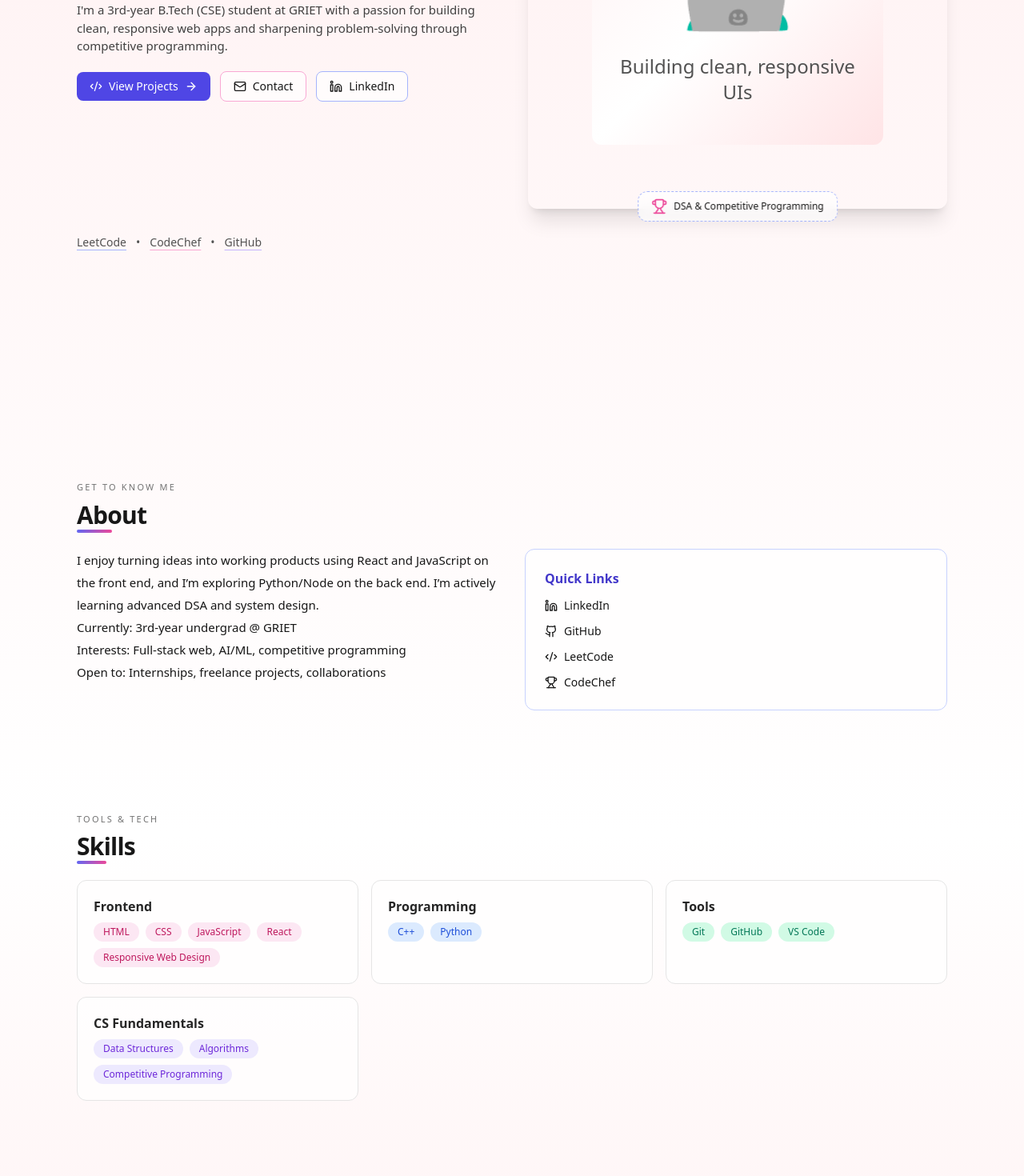
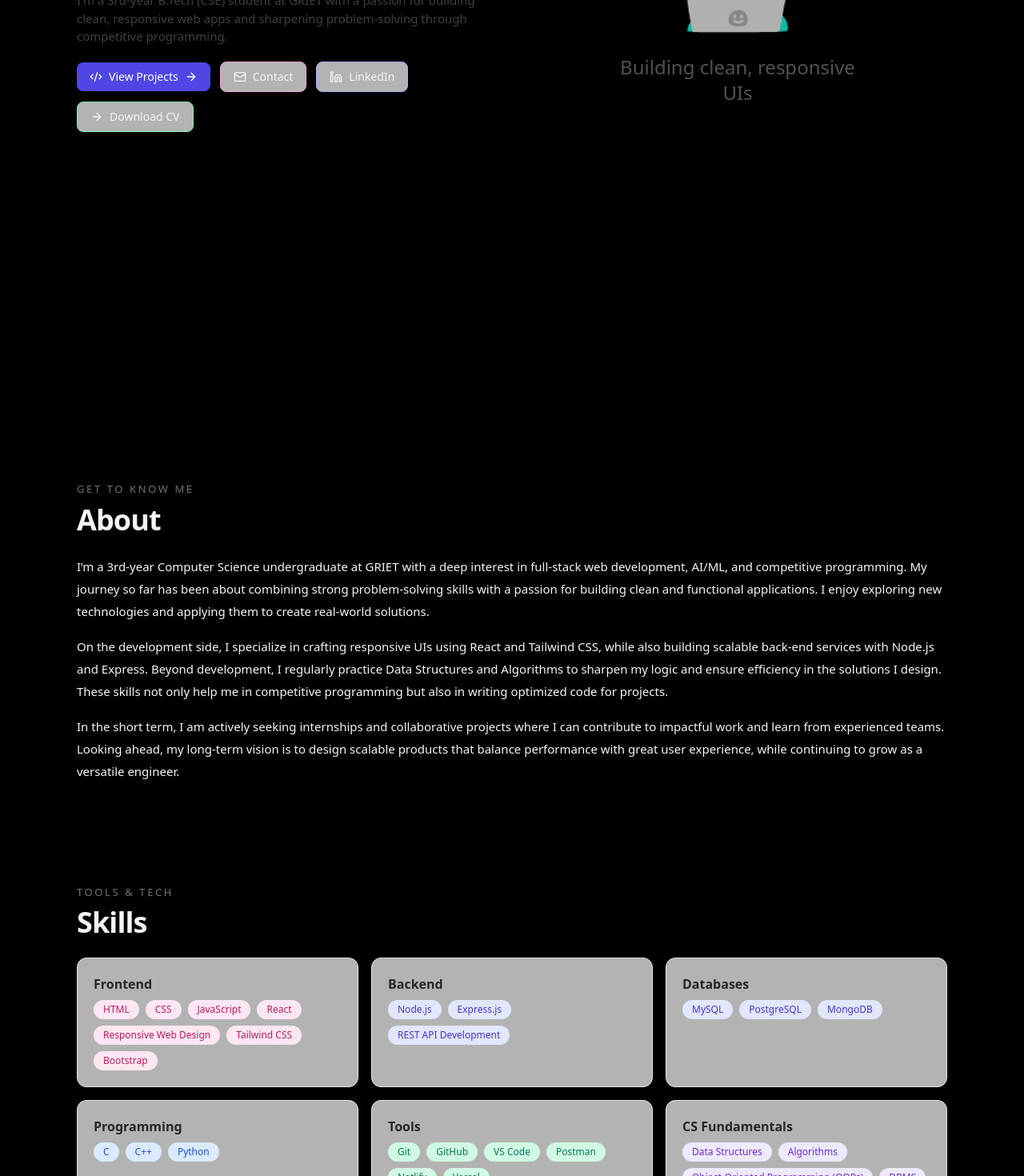
Before and after one commit to pranayreddy-08/Pranay-s-portfolio, a React (Vite) app: page / in a window 1280 px wide. Shown: the part 320-1790 px from the top of the page at 80% size. Built offline with nearby package versions, Linux system fonts and the light colour scheme.

Commit message:
feat: portfolio UI updates (dark theme, about rewrite, new skills, projects, resume button)

```diff
--- a/src/App.jsx
+++ b/src/App.jsx
@@ -17,13 +17,40 @@ const DATA = {
     leetcode: 'https://leetcode.com/u/1by8FRI9TP/',
     codechef: 'https://www.codechef.com/users/pranay3214',
   },
-  skills: [
-    { group: 'Frontend', items: ['HTML', 'CSS', 'JavaScript', 'React', 'Responsive Web Design'] },
-    { group: 'Programming', items: ['C++', 'Python'] },
-    { group: 'Tools', items: ['Git', 'GitHub', 'VS Code'] },
-    { group: 'CS Fundamentals', items: ['Data Structures', 'Algorithms', 'Competitive Programming'] },
-  ],
+skills: [
+  {
+    group: 'Frontend',
+    items: ['HTML','CSS','JavaScript','React','Responsive Web Design','Tailwind CSS','Bootstrap'],
+  },
+  {
+    group: 'Backend',
+    items: ['Node.js','Express.js','REST API Development'],
+  },
+  {
+    group: 'Databases',
+    items: ['MySQL','PostgreSQL','MongoDB'],
+  },
+  {
+    group: 'Programming',
+    items: ['C','C++','Python'],
+  },
+  {
+    group: 'Tools',
+    items: ['Git','GitHub','VS Code','Postman','Netlify','Vercel'],
+  },
+  {
+    group: 'CS Fundamentals',
+    items: ['Data Structures','Algorithms','Object-Oriented Programming (OOPs)','DBMS','Operating Systems','System Design','Competitive Programming'],
+  },
+],
+
   projects: [
+    {
+    title: 'VeriHire (In Development)',
+    desc: 'Professional networking platform validating identities and skills to curb fraudulent profiles.',
+    tech: ['React', 'Node.js', 'PostgreSQL'],
+    link: 'https://github.com/pranayreddy-08/Verihire',
+    },
     {
       title: 'Deepfake Detection (WIP)',
       desc: 'Exploratory project on detecting AI-generated media (images/videos).',
@@ -84,7 +111,7 @@ function Nav() {
   }, []);
 
   return (
-<header className="sticky top-0 z-50 border-b border-rose-200/60 dark:border-rose-900/60 backdrop-blur bg-rose-100/90 dark:bg-rose-950/90">
+<header className="sticky top-0 z-60 border-b-2 border-neutral-700 bg-black h-15 backdrop-blur flex items-center">
       <Container>
         <div className="h-14 flex items-center justify-between">
           <a href="#home" className="font-semibold text-base sm:text-lg tracking-tight">
@@ -156,11 +183,10 @@ function Section({ id, title, children, kicker }) {
     <section id={id} className="scroll-mt-24 py-12 sm:py-16">
       <Container>
         {kicker && (
-          <p className="text-[11px] uppercase tracking-[0.2em] text-neutral-500 mb-2">{kicker}</p>
+          <p className="text-[13px] uppercase tracking-[0.2em] text-neutral-500 mb-2">{kicker}</p>
         )}
-        <h2 className="text-2xl sm:text-3xl font-bold mb-6 tracking-tight relative inline-block">
+        <h2 className="text-xl sm:text-4xl font-bold mb-6 tracking-tight relative inline-block">
           {title}
-          <span className="absolute left-0 -bottom-1 w-1/2 h-1 bg-gradient-to-r from-indigo-500 to-pink-500 rounded-full"></span>
         </h2>
         {children}
       </Container>
@@ -177,12 +203,14 @@ function Hero() {
         <div className="min-h-dvh">
           <div className="grid lg:grid-cols-2 gap-10 items-center">
             <div>
+
+              <h1 className="text-3xl sm:text-4xl lg:text-[42px] font-extrabold leading-[1.15] tracking-tight">
+                Hi, I’m <span className="text-indigo-700 dark:text-indigo-300">{DATA.name}</span>
+              </h1>
+              <br />
               <div className="inline-flex items-center gap-2 rounded-full border border-indigo-200 dark:border-indigo-800 px-3 py-1 text-xs font-medium mb-3 bg-white/70 dark:bg-neutral-900/70">
                 <BrainCircuit className="size-3" /> {DATA.headline}
               </div>
-              <h1 className="text-3xl sm:text-4xl lg:text-[42px] font-extrabold leading-[1.15] tracking-tight">
-                Hi, I’m <span className="text-indigo-700 dark:text-indigo-300">{DATA.name}</span>
-              </h1>
               <p className="mt-3 text-neutral-700 dark:text-neutral-300 max-w-prose text-[15px]">
                 {DATA.about}
               </p>
@@ -207,6 +235,14 @@ function Hero() {
                 >
                   <Linkedin className="size-4" /> LinkedIn
                 </a>
+                <a
+                  href="/Pranay_resume (12).pdf"
+                  download
+                  className="inline-flex items-center gap-2 rounded-lg border border-green-300 dark:border-green-700 px-4 py-2 text-sm font-medium bg-white/70 dark:bg-neutral-900/70 hover:bg-green-50 dark:hover:bg-green-900/30 transition"
+                >
+                  <ArrowRight className="size-4" /> Download CV
+                </a>
+
               </div>
             </div>
 
@@ -219,42 +255,10 @@ function Hero() {
                   </p>
                 </div>
               </div>
-              <div className="absolute -bottom-4 left-1/2 -translate-x-1/2 hidden sm:block">
-                <div className="rounded-xl border border-dashed border-indigo-300 dark:border-indigo-700 px-4 py-2 text-xs inline-flex items-center gap-2 bg-white/70 dark:bg-neutral-900/70 backdrop-blur">
-                  <Trophy className="size-5 text-pink-500" /> DSA & Competitive Programming
-                </div>
-              </div>
             </div>
           </div>
 
-          <div className="mt-8 flex flex-wrap gap-3 text-sm text-neutral-600 dark:text-neutral-400">
-            <a
-              href={DATA.links.leetcode}
-              target="_blank"
-              rel="noreferrer"
-              className="underline underline-offset-4 decoration-indigo-300 hover:decoration-indigo-500"
-            >
-              LeetCode
-            </a>
-            <span>•</span>
-            <a
-              href={DATA.links.codechef}
-              target="_blank"
-              rel="noreferrer"
-              className="underline underline-offset-4 decoration-pink-300 hover:decoration-pink-500"
-            >
-              CodeChef
-            </a>
-            <span>•</span>
-            <a
-              href={DATA.links.github}
-              target="_blank"
-              rel="noreferrer"
-              className="underline underline-offset-4 decoration-violet-300 hover:decoration-violet-500"
-            >
-              GitHub
-            </a>
-          </div>
+
         </div>
       </Container>
     </div>
@@ -264,30 +268,35 @@ function Hero() {
 function About() {
   return (
     <Section id="about" title="About" kicker="Get to know me">
-      <div className="grid md:grid-cols-2 gap-8">
-        <div className="prose dark:prose-invert max-w-none">
-          <p className="text-[15px] leading-7">
-            {DATA.summary}
-          </p>
-          <ul className="text-[15px] leading-7 marker:text-indigo-500">
-            <li>Currently: 3rd-year undergrad @ GRIET</li>
-            <li>Interests: Full-stack web, AI/ML, competitive programming</li>
-            <li>Open to: Internships, freelance projects, collaborations</li>
-          </ul>
-        </div>
-        <div className="rounded-xl border border-indigo-200 dark:border-indigo-800 p-6 bg-white/70 dark:bg-neutral-950/40">
-          <h3 className="font-semibold mb-3 text-indigo-700 dark:text-indigo-300">Quick Links</h3>
-          <div className="flex flex-col gap-3 text-sm">
-            <a className="inline-flex items-center gap-2 hover:text-indigo-600 dark:hover:text-indigo-400" href={DATA.links.linkedin} target="_blank" rel="noreferrer"><Linkedin className="size-4"/> LinkedIn</a>
-            <a className="inline-flex items-center gap-2 hover:text-indigo-600 dark:hover:text-indigo-400" href={DATA.links.github} target="_blank" rel="noreferrer"><Github className="size-4"/> GitHub</a>
-            <a className="inline-flex items-center gap-2 hover:text-indigo-600 dark:hover:text-indigo-400" href={DATA.links.leetcode} target="_blank" rel="noreferrer"><Code2 className="size-4"/> LeetCode</a>
-            <a className="inline-flex items-center gap-2 hover:text-indigo-600 dark:hover:text-indigo-400" href={DATA.links.codechef} target="_blank" rel="noreferrer"><Trophy className="size-4"/> CodeChef</a>
-          </div>
-        </div>
+      <div className="max-w-6xl mx-auto text-left">
+        <p className="text-[15px] leading-7 mb-4">
+          I’m a 3rd-year Computer Science undergraduate at GRIET with a deep interest in
+          full-stack web development, AI/ML, and competitive programming. My journey so far
+          has been about combining strong problem-solving skills with a passion for building
+          clean and functional applications. I enjoy exploring new technologies and applying
+          them to create real-world solutions.
+        </p>
+
+        <p className="text-[15px] leading-7 mb-4">
+          On the development side, I specialize in crafting responsive UIs using React and
+          Tailwind CSS, while also building scalable back-end services with Node.js and
+          Express. Beyond development, I regularly practice Data Structures and Algorithms
+          to sharpen my logic and ensure efficiency in the solutions I design. These skills
+          not only help me in competitive programming but also in writing optimized code for
+          projects.
+        </p>
+
+        <p className="text-[15px] leading-7">
+          In the short term, I am actively seeking internships and collaborative projects
+          where I can contribute to impactful work and learn from experienced teams. Looking
+          ahead, my long-term vision is to design scalable products that balance performance
+          with great user experience, while continuing to grow as a versatile engineer.
+        </p>
       </div>
     </Section>
   );
 }
+
 
 function Skills() {
   return (
@@ -350,13 +359,6 @@ function Projects() {
           </a>
         ))}
 
-        {/* Placeholder card to add more projects */}
-        <div className="rounded-xl border border-dashed border-indigo-300 dark:border-indigo-700 p-6 flex flex-col items-start justify-center bg-white/60 dark:bg-neutral-950/30">
-          <p className="text-sm text-neutral-600 dark:text-neutral-400">Have more work?</p>
-          <button className="mt-2 inline-flex items-center gap-2 rounded-lg border border-indigo-300 dark:border-indigo-700 px-3 py-1.5 text-sm hover:bg-indigo-50 dark:hover:bg-indigo-900/30">
-            Add a project
-          </button>
-        </div>
       </div>
     </Section>
   );
@@ -426,7 +428,7 @@ function Contact() {
 
 function Footer() {
   return (
-      <footer className="py-10 border-t border-rose-200 dark:border-rose-900 bg-rose-100/90 dark:bg-rose-950/90">
+      <footer className="py-10 border-t border-neutral-800 bg-black-700">
       <Container>
         <div className="flex flex-col sm:flex-row items-center justify-between gap-4 text-sm text-neutral-500">
           <p>
@@ -467,7 +469,7 @@ function Footer() {
 
 export default function Portfolio() {
   return (
-<div className="min-h-dvh bg-gradient-to-b from-rose-50 via-white to-rose-100 text-neutral-900 dark:from-rose-950 dark:via-neutral-950 dark:to-rose-900 dark:text-neutral-100 selection:bg-rose-600 selection:text-white dark:selection:bg-rose-400 dark:selection:text-neutral-900">
+<div className="min-h-dvh bg-black text-neutral-100 selection:bg-rose-600 selection:text-white">
       <Nav />
       <Hero />
       <About />
```
Also changed, not shown: 1 other file (tests, documents, lock files or other folders).
